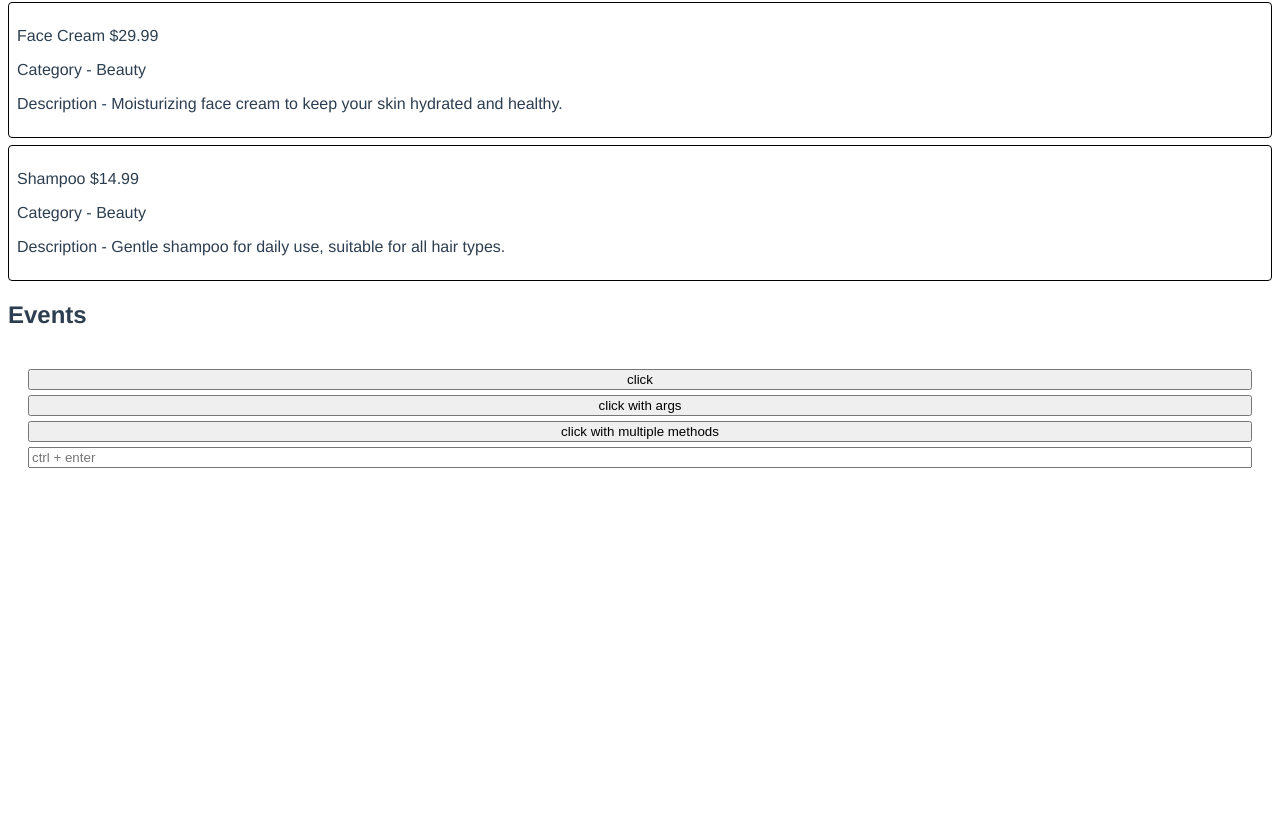
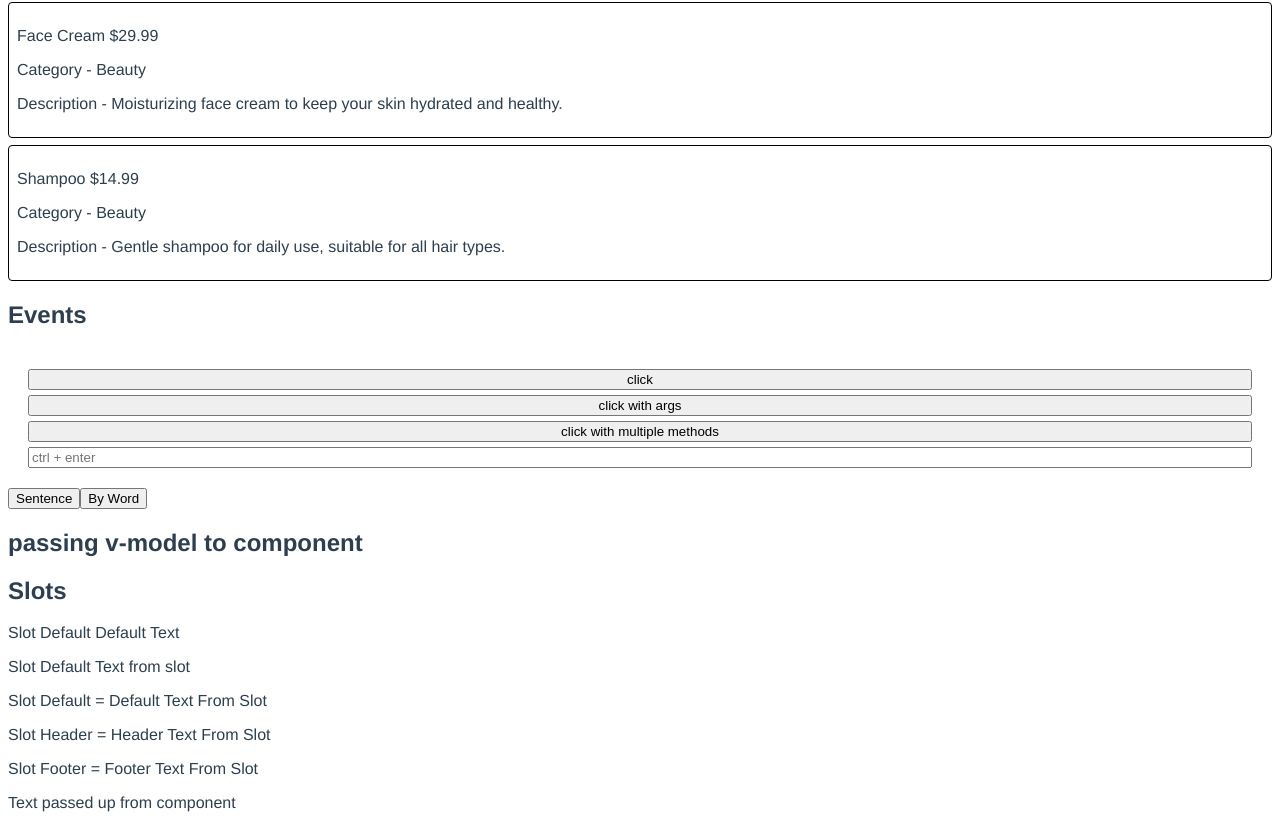
Before and after one commit to Kushbak/basics-vue, a Vue app: page / in a window 1280 px wide. Shown: the part 2638-3466 px from the top of the page. Before the commit the page ends 3134 px from the top, so only its background shows below. Built offline with nearby package versions, Linux system fonts and the light colour scheme.

Commit message:
splitted into components

```diff
--- a/src/App.vue
+++ b/src/App.vue
@@ -74,11 +74,20 @@
       <!-- there is also key events with modifiers @keyevent -->
       <input type="text" @keypress="handleKeyEvent" placeholder="ctrl + enter">
     </div>
+    <events-component></events-component>
+  </div>
+
+  <div>
+    <h2>Slots</h2>
+    <slots-component></slots-component>
   </div>
 
 </template>
 
 <script>
+import SlotsComponent from './components/Slots/SlotsComponent'
+import EventsComponent from './components/Events/EventsComponent'
+
 const products = [
   {
     "id": 1,
@@ -198,6 +207,10 @@ export default {
       console.log('on ctrl space', e)
       e.target.value = 'asadsasd'
     }
+  },
+  components: {
+    SlotsComponent,
+    EventsComponent,
   }
 }
 
--- /dev/null
+++ b/src/components/Events/BtnText.vue
@@ -0,0 +1,17 @@
+<template>
+  <!-- myEvent will format to kebab-case to use it as @my-event="displayText += $event" -->
+  <!-- where $event is `sentence` -->
+  <button @click="$emit('myEvent', sentence)">{{ label }}</button>
+</template>
+
+<script>
+export default {
+  name: 'BtnText',
+  data() {
+    return {
+      sentence: 'The quick brown fox jumps over the lazy dog'
+    }
+  },
+  props: ['label'],
+}
+</script>
--- a/src/EventsComponent.vue
+++ b/src/components/Events/EventsComponent.vue
@@ -1,21 +1,19 @@
 <template>
-  <!-- $event is the second param of $emit inside text-btn component -->
+  <!-- $event is the second param of $emit inside btn-text component -->
   <!-- in this case $event = sentence -->
-  <text-btn @my-event="displayText += $event" label="Sentence"></text-btn>
+  <btn-text @my-event="displayText += $event" label="Sentence"></btn-text>
   <!-- if you just pass the function, the first param of the function will be second param of the $emit by default -->
-  <text-btn @my-event="byWord" label="By Word"></text-btn>
-</template>
-<template>
-  <h2>passing v-model to component</h2>
-  <!--
+  <btn-text @my-event="byWord" label="By Word"></btn-text>
+  <p>{{ displayText }}</p>
+  <div>
+    <h2>passing v-model to component</h2>
+    <!--
     <input type="text" v-model="inputText">
-
     translates to
-
     <input type="text" :value="inputText" @input="inputText = $event.target.value">
   -->
 
-  <!--
+    <!--
     do same to pass v-model to components
 
     <custom :model-value='inputText' @update:model-value="inputText = $event"></custom>
@@ -25,14 +23,14 @@
       template: `<input :value="modelValue" @input="$emit('update:modalValue', $event.target.value)" />`
     })
    -->
-
-
+  </div>
 </template>
 
 <script>
-import { createApp } from 'vue';
+import BtnText from './BtnText'
 
-const EventComponent = createApp({
+export default {
+  name: 'EventsComponent',
   data() {
     return {
       displayText: '',
@@ -44,21 +42,9 @@ const EventComponent = createApp({
     byWord(text) {
       this.displayText += text.split(' ')[this.counter++] + ' '
     }
+  },
+  components: {
+    BtnText,
   }
-})
-
-
-EventComponent.component('btn-text', {
-  data() {
-    return {
-      sentence: 'The quick brown fox jumps over the lazy dog'
-    }
-  },
-  props: ['label'],
-  // myEvent will format to kebab-case to use it as @my-event="displayText += $event"
-  // where $event is `sentence`
-  template: `<button @click="$emit('myEvent', sentence)">{{ label }}</button>`
-})
-
-export default EventComponent
+}
 </script>
--- /dev/null
+++ b/src/components/Slots/MultipleSlotComponent.vue
@@ -0,0 +1,17 @@
+<template>
+  <!-- slot is like children in react, but u can set multiple named slots in one component -->
+  <div>
+    <p>Slot Default = <slot>Default Text</slot>
+    </p>
+    <p>Slot Header = <slot name='header'>Default Text</slot>
+    </p>
+    <p>Slot Footer = <slot name='footer'>Default Text</slot>
+    </p>
+  </div>
+</template>
+
+<script>
+export default {
+  name: 'MultipleSlotsComponent',
+}
+</script>
--- /dev/null
+++ b/src/components/Slots/OneSlotComponent.vue
@@ -0,0 +1,18 @@
+<template>
+  <div>
+    <!-- slot is like children in react, but u can set multiple named slots in one component -->
+    <p>Slot Default <slot>Default Text</slot>
+    </p>
+  </div>
+</template>
+
+<script>
+export default {
+  name: 'OneSlotComponent',
+  data() {
+    return {
+      componentVar: 'Text passed up from component'
+    }
+  }
+}
+</script>
--- /dev/null
+++ b/src/components/Slots/SlotsComponent.vue
@@ -0,0 +1,46 @@
+<template>
+  <!-- will render Default Text -->
+  <one-slot-component></one-slot-component>
+  <!-- will render Text From Slot -->
+  <one-slot-component>Text from slot</one-slot-component>
+
+  <!-- will render multiple slots  -->
+  <multiple-slots-component>
+    <!-- to pass slot use v-slot:slotName in params -->
+    <template v-slot:header>Header Text From Slot</template>
+    <!-- shortcut for v-slot -->
+    <template #default>Default Text From Slot</template>
+    <!-- shortcut for v-slot -->
+    <template #footer>Footer Text From Slot</template>
+  </multiple-slots-component>
+
+  <!-- passing up text from component -->
+  <slots-up-component>
+    <template v-slot="slotData">
+      <!-- `mySlotVar` prop that written in slots-up-component with data -->
+      <!-- perhabs works like this on react
+          <Component>
+            (slotData) => {
+              return <p>{slotData.mySlotVar}</p>
+            }
+          </Component>
+      -->
+      <p>{{ slotData.mySlotVar }}</p>
+    </template>
+  </slots-up-component>
+</template>
+
+<script>
+import MultipleSlotsComponent from './MultipleSlotComponent'
+import OneSlotComponent from './OneSlotComponent'
+import SlotsUpComponent from './SlotsUpComponent'
+
+export default {
+  name: 'SlotsComponent',
+  components: {
+    MultipleSlotsComponent,
+    OneSlotComponent,
+    SlotsUpComponent,
+  }
+}
+</script>
--- /dev/null
+++ b/src/components/Slots/SlotsUpComponent.vue
@@ -0,0 +1,18 @@
+<template>
+  <div>
+    <p>
+      <slot v-bind:mySlotVar='componentVar'></slot>
+    </p>
+  </div>
+</template>
+
+<script>
+export default {
+  name: 'SlotsUpComponent',
+  data() {
+    return {
+      componentVar: 'Text passed up from component'
+    }
+  },
+}
+</script>
--- a/vue.config.js
+++ b/vue.config.js
@@ -1,4 +1,4 @@
 const { defineConfig } = require('@vue/cli-service')
 module.exports = defineConfig({
-  transpileDependencies: true
+  transpileDependencies: true,
 })
```
Also changed, not shown: src/SlotsComponent.vue (deleted, +0 -61 lines).
